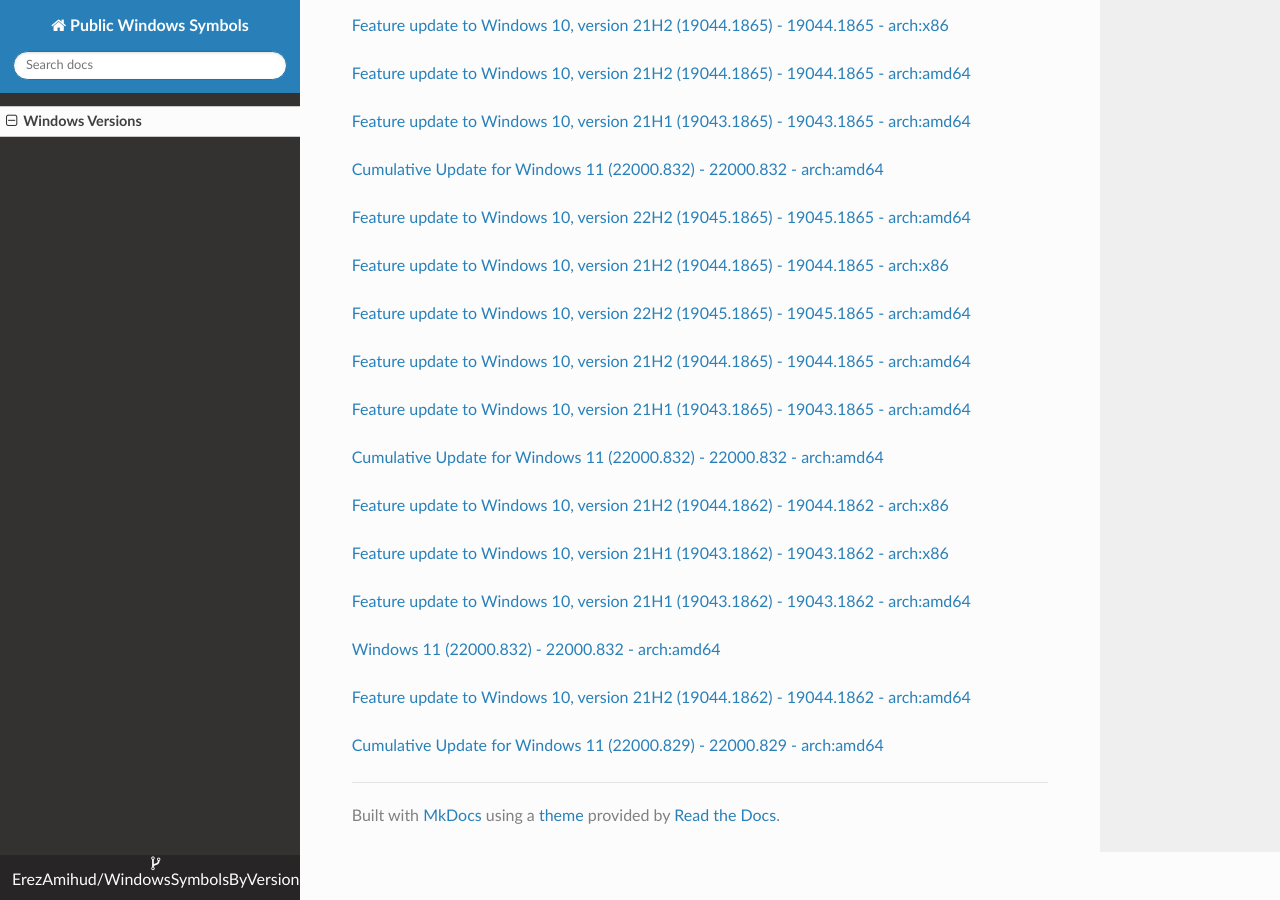
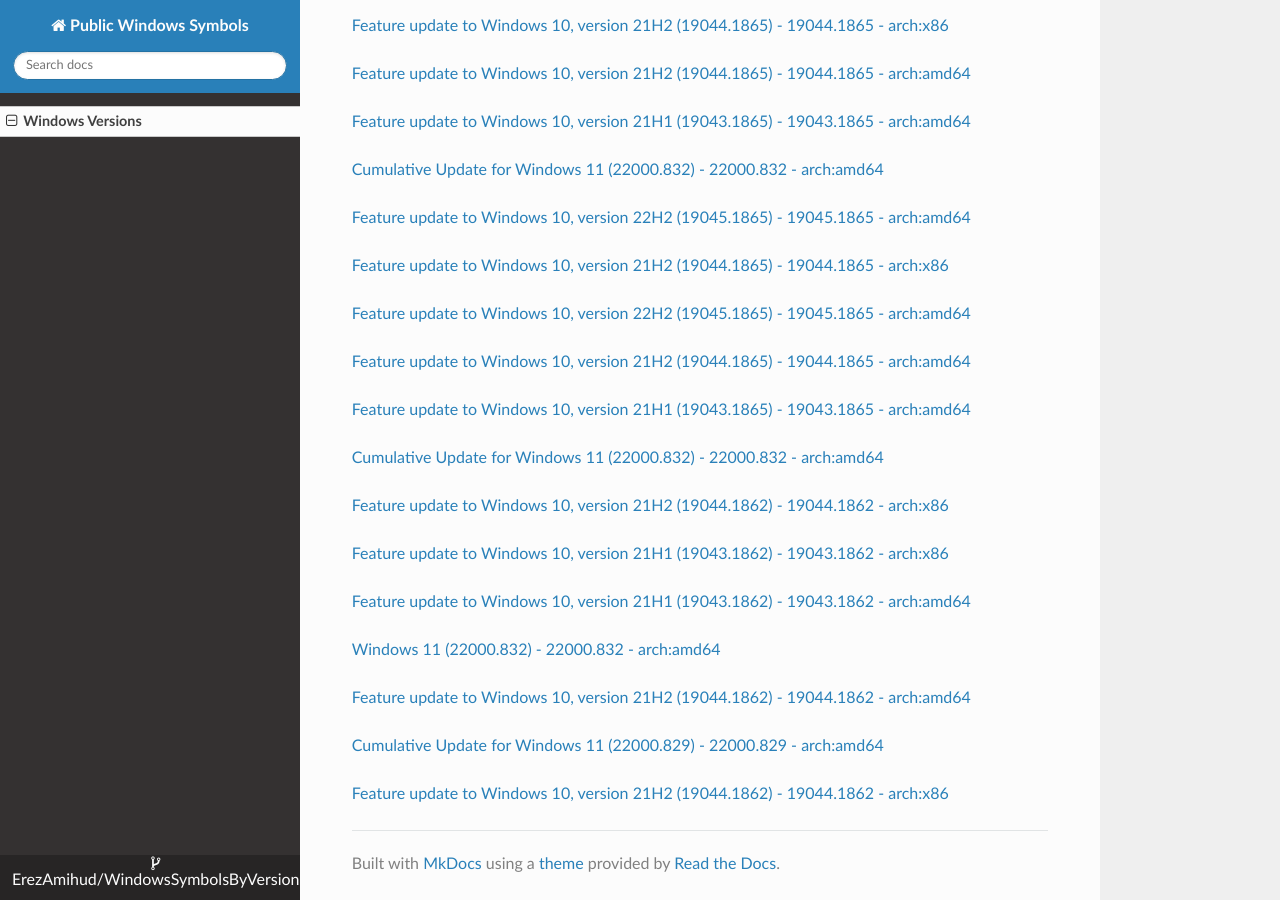
Before and after one commit to ErezAmihud/WindowsSymbolsByVersion, an MkDocs documentation site: the page built from docs/index.md, in a window 1280 px wide and 900 px high, scrolled down 57701 px. Built offline with MkDocs 1.6.1, drawn with Linux system fonts in a browser that asks for light colours; nearby versions of some CDN libraries.

Commit message:
Automated commit, add manifest for de9a64be-95b2-480b-aa43-f154bd39f4c0

```diff
--- a/docs/index.md
+++ b/docs/index.md
@@ -3424,3 +3424,6 @@
 
 
 [Cumulative Update for Windows 11 (22000.829) - 22000.829 - arch:amd64](https://github.com/ErezAmihud/WindowsSymbolsByVersion/blob/main/manifests/75681b8b-e7cb-469a-8ed6-9dcb5b010d91.manifest)
+
+
+[Feature update to Windows 10, version 21H2 (19044.1862) - 19044.1862 - arch:x86](https://github.com/ErezAmihud/WindowsSymbolsByVersion/blob/main/manifests/de9a64be-95b2-480b-aa43-f154bd39f4c0.manifest)
```
Also changed, not shown: process_builds.json (+1 -1 lines).
